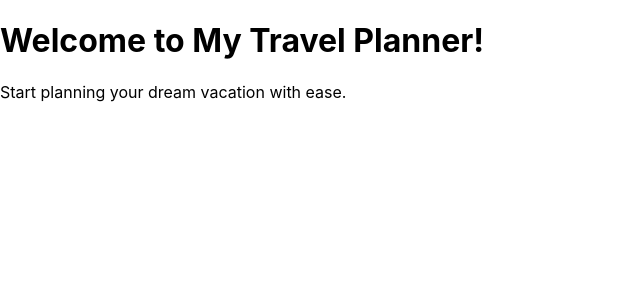
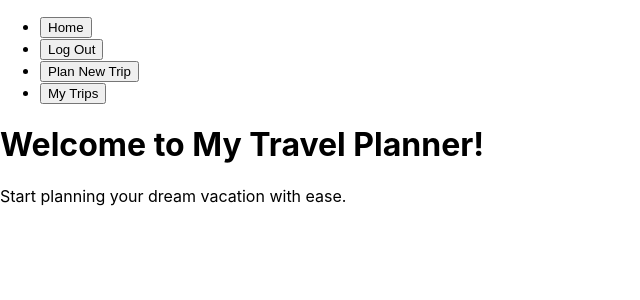
Before and after one commit to zacharyzhang04/Vacation-Project, a React (Create React App) app in the folder frontend/: page / in a window 1280 px wide. Shown: the top 300 px of the page, without its empty margins (0-640 px from the left). Built offline with nearby package versions, Linux system fonts and the light colour scheme.

Commit message:
Added NavBar + other pages

```diff
--- a/frontend/src/App.js
+++ b/frontend/src/App.js
@@ -1,27 +1,44 @@
 
 
 import React,  { useState } from 'react';
-import HomePage from './pages/HomePage';
+import HomePage from './pages/Home';
+import DestinationPage from './pages/DestinationPage';
+import ResultPage from './pages/ResultPage'
+import LoginPage from './pages/LoginPage'
+import ProfilePage from './pages/ProfilePage'
+import NavBar from './components/navbar'
+
 
 function App() {
   const [currentPage, setCurrentPage] = useState('home');
+
+
+  const handlePageChange = (page) => {
+    setCurrentPage(page);
+  };
+
 
   const renderPage = () => {
     switch (currentPage) {
       case 'home':
         return <HomePage />;
-      /*case 'destination':
+      case 'destinations':
         return <DestinationPage />;
       case 'result':
         return <ResultPage />;
+      case 'login':
+        return <LoginPage />
+      case 'profile':
+        return <ProfilePage />
       default:
-        return <HomePage />;*/
+        return <HomePage />;
     }
   };
 
 
   return (
     <div className="App">
+      <NavBar handlePageChange={handlePageChange} />
       {renderPage()}
     </div>
   );
--- /dev/null
+++ b/frontend/src/components/navbar.js
@@ -0,0 +1,24 @@
+import React from 'react';
+
+const Navbar = ({ handlePageChange }) => {
+  return (
+    <nav>
+      <ul>
+        <li>
+          <button onClick={() => handlePageChange('home')}>Home</button>
+        </li>
+        <li>
+          <button onClick={() => handlePageChange('login')}>Log Out</button>
+        </li>
+        <li>
+          <button onClick={() => handlePageChange('destinations')}>Plan New Trip</button>
+        </li>
+        <li>
+          <button onClick={() => handlePageChange('profile')}>My Trips</button>
+        </li>
+      </ul>
+    </nav>
+  );
+};
+
+export default Navbar;
--- /dev/null
+++ b/frontend/src/pages/DestinationPage.js
@@ -0,0 +1,12 @@
+import React from 'react';
+
+const DestinationPage = () => {
+  return (
+    <div>
+      <h1>Destination Page</h1>
+      {/* Add your content here */}
+    </div>
+  );
+};
+
+export default DestinationPage;
--- /dev/null
+++ b/frontend/src/pages/LoginPage.js
@@ -0,0 +1,13 @@
+import React from 'react';
+
+const LoginPage = () => {
+  // Implement your login logic here
+  return (
+    <div>
+      <h1>Login Page</h1>
+      {/* Add your login form and functionality */}
+    </div>
+  );
+};
+
+export default LoginPage;
--- /dev/null
+++ b/frontend/src/pages/ProfilePage.js
@@ -0,0 +1,13 @@
+import React from 'react';
+
+const ProfilePage = () => {
+  // Implement your profile logic here
+  return (
+    <div>
+      <h1>Profile Page</h1>
+      {/* Add your profile information, itineraries, and data */}
+    </div>
+  );
+};
+
+export default ProfilePage;
--- /dev/null
+++ b/frontend/src/pages/ResultPage.js
@@ -0,0 +1,12 @@
+import React from 'react';
+
+const ResultPage = () => {
+  return (
+    <div>
+      <h1>Result Page</h1>
+      {/* Add your content here */}
+    </div>
+  );
+};
+
+export default ResultPage;
```
Also changed, not shown: frontend/src/pages/Home.js (renamed from frontend/src/pages/HomePage.js).
